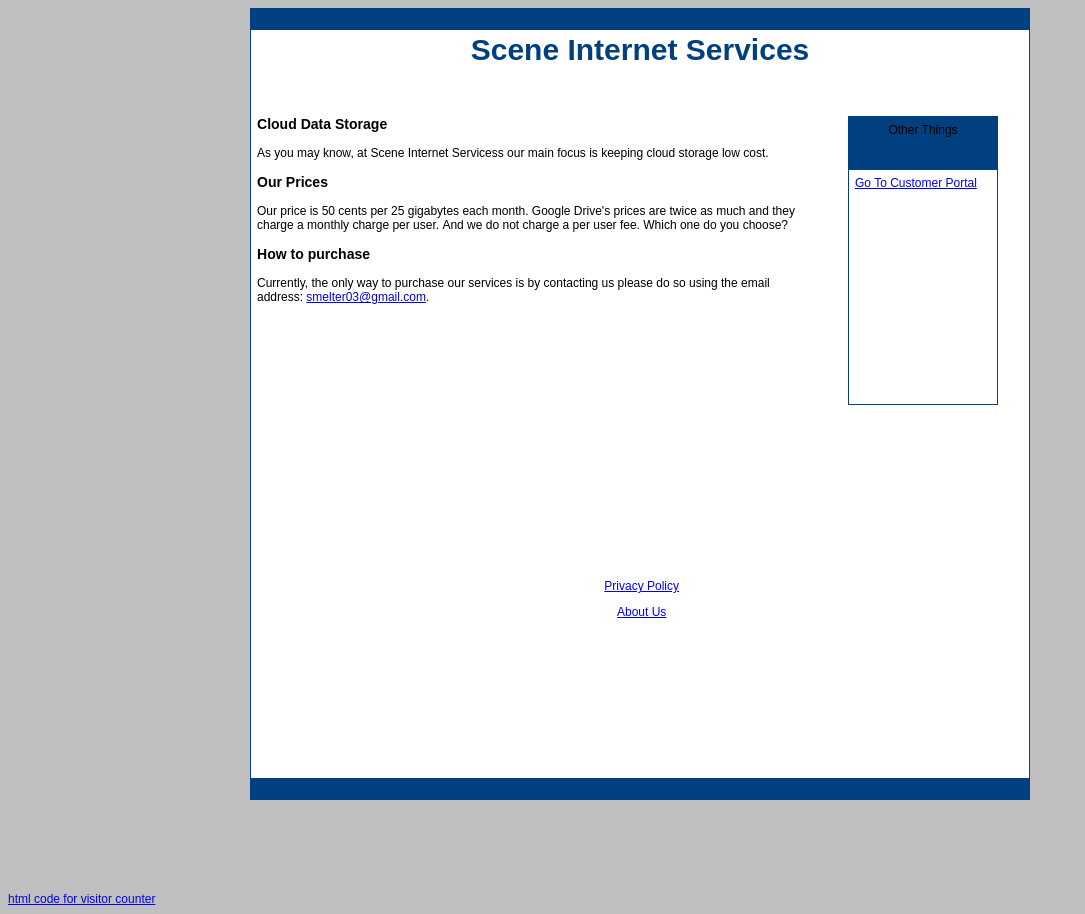
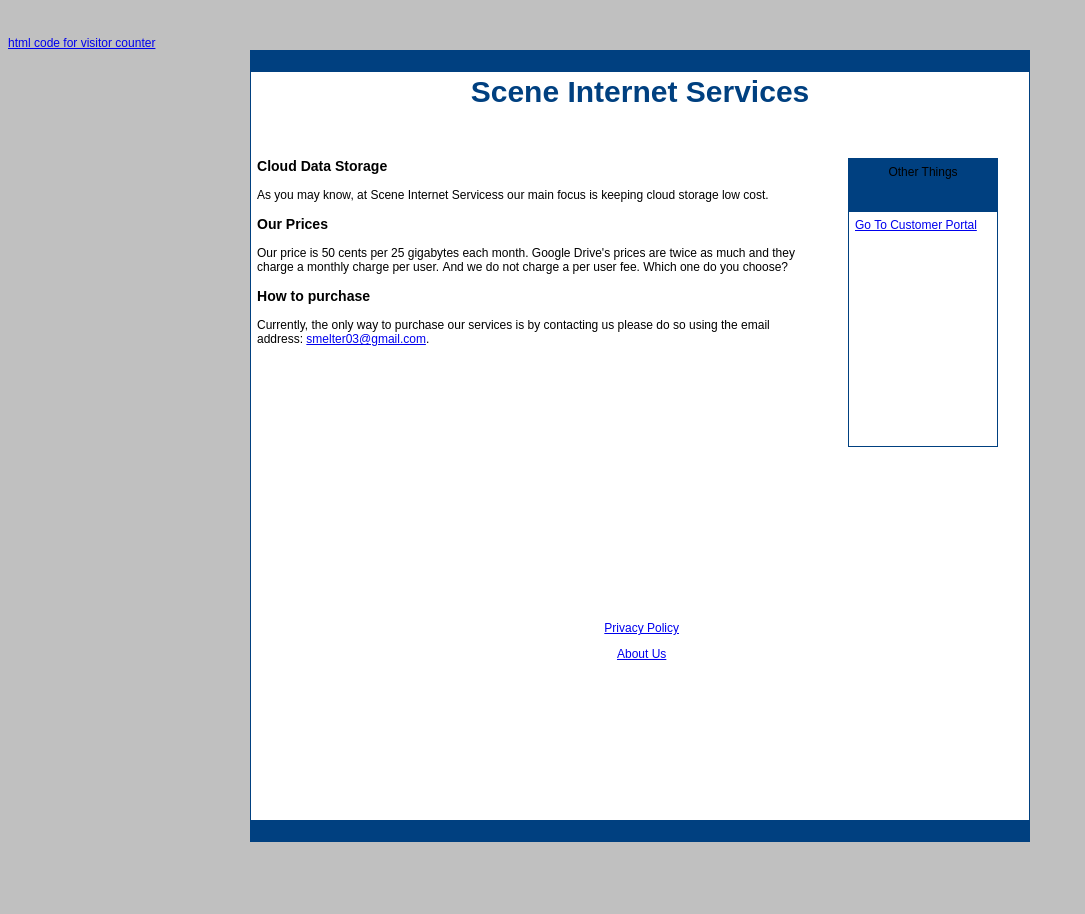
Before and after one commit to renzothemartian/siswebsite, a plain HTML site: page htdocs/index.html in a window 1280 px wide. Shown: the whole page, without its empty margins (0-1085 px from the left). Drawn offline with Linux system fonts and the light colour scheme.

Commit message:
Add files via upload

```diff
--- a/htdocs/index.html
+++ b/htdocs/index.html
@@ -1,6 +1,9 @@
 <!DOCTYPE HTML PUBLIC "-//W3C//DTD HTML 3.2//EN">
 <html>
 <head>
+<div id="sfcusuj699ansysjk9sbynh7jhwg68bturr">&nbsp;</div>
+<script type="text/javascript" src="https://counter2.stat.ovh/private/counter.js?c=usuj699ansysjk9sbynh7jhwg68bturr&down=async" async></script><br />
+<a href="https://www.freecounterstat.com">html code for visitor counter</a><noscript><a href="https://www.freecounterstat.com" title="html code for visitor counter"><img src="https://counter2.stat.ovh/private/freecounterstat.php?c=usuj699ansysjk9sbynh7jhwg68bturr" border="0" title="html code for visitor counter" alt="html code for visitor counter"></a></noscript
 <meta name="GENERATOR" content="PageBreeze Free HTML Editor (http://www.pagebreeze.com)">
 <meta http-equiv="Content-Type" content="text/html;charset=ISO-8859-1" >
 <title>Scene Internet Services</title>
@@ -141,7 +144,5 @@ body, textarea {
 
 <p>&nbsp;</p>
 
-<div id="sfcusuj699ansysjk9sbynh7jhwg68bturr">&nbsp;</div>
-<script type="text/javascript" src="https://counter2.stat.ovh/private/counter.js?c=usuj699ansysjk9sbynh7jhwg68bturr&down=async" async></script><br />
-<a href="https://www.freecounterstat.com">html code for visitor counter</a><noscript><a href="https://www.freecounterstat.com" title="html code for visitor counter"><img src="https://counter2.stat.ovh/private/freecounterstat.php?c=usuj699ansysjk9sbynh7jhwg68bturr" border="0" title="html code for visitor counter" alt="html code for visitor counter"></a></noscript> </body>
+ </body>
 </html>
```
